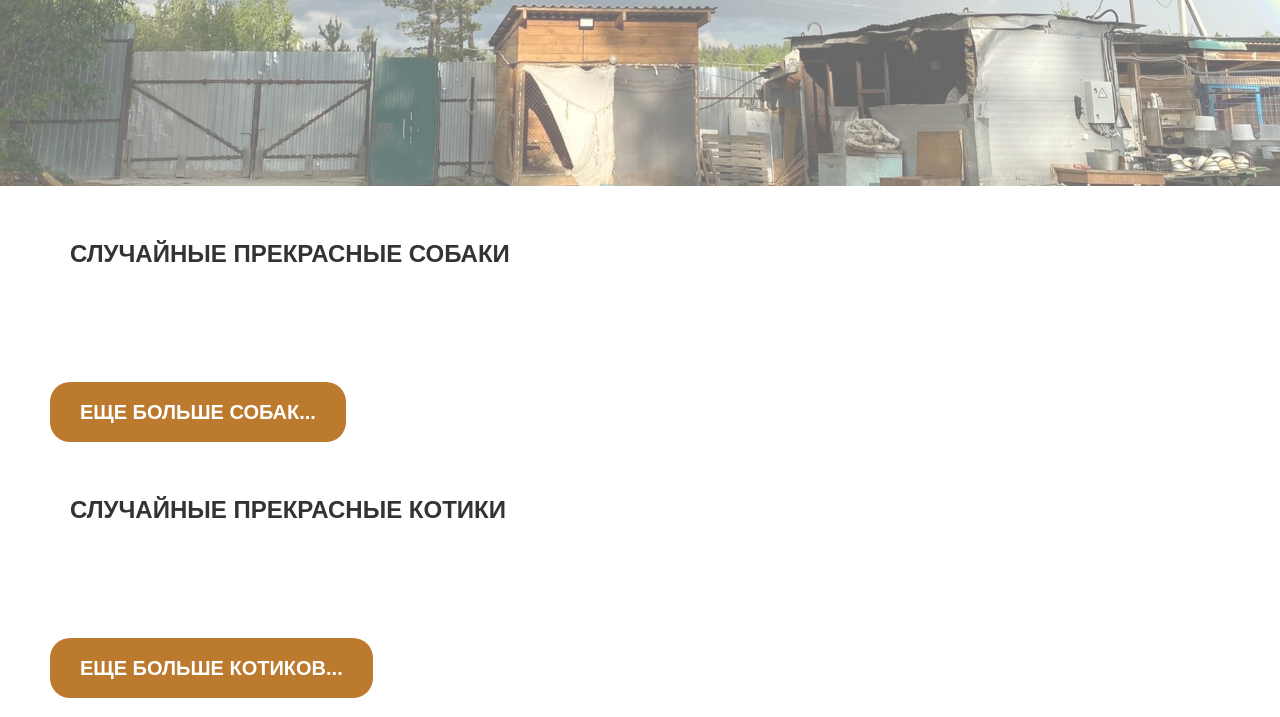
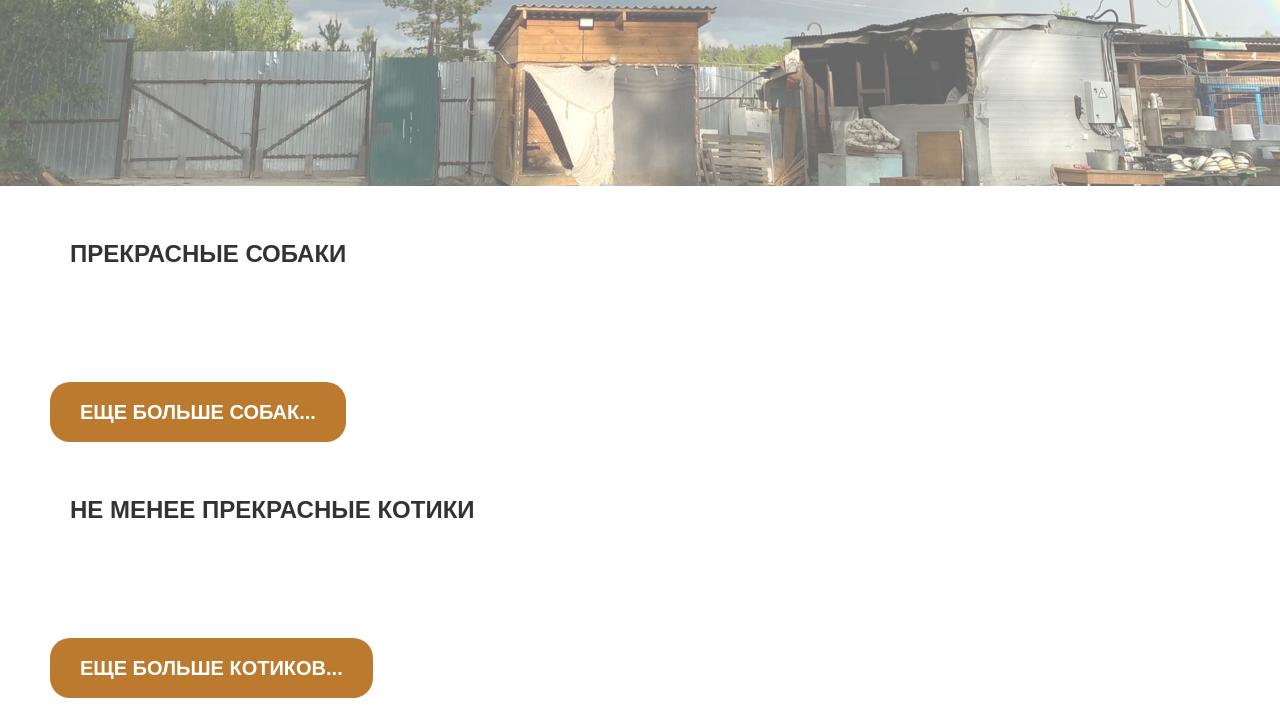
Before and after one commit to Gasuaska/snz_shelter, a Django app: template templates/homepage/index.html in a window 1280 px wide. Shown: the part 424-1141 px from the top of the page. Run offline with Django 3.2, Linux system fonts and the light colour scheme; the template is opened without the code that fills it, so the values that code supplies are empty; parts of the project's set-up code (start-up, migrations or seed data) failed here and were passed over.

```diff
--- a/templates/homepage/index.html
+++ b/templates/homepage/index.html
@@ -15,7 +15,7 @@
 </div>
 
 <section class="section">
-    <h2 class="section-title">СЛУЧАЙНЫЕ ПРЕКРАСНЫЕ СОБАКИ</h2>
+    <h2 class="section-title">ПРЕКРАСНЫЕ СОБАКИ</h2>
 <div class="dogs-container">
     {% for dog in dogs %}
       {% include "includes/dog_card.html" %}
@@ -30,7 +30,7 @@
 </section>
 
 <section class="section">
-    <h2 class="section-title">СЛУЧАЙНЫЕ ПРЕКРАСНЫЕ КОТИКИ</h2>
+    <h2 class="section-title">НЕ МЕНЕЕ ПРЕКРАСНЫЕ КОТИКИ</h2>
 <div class="dogs-container">
     {% for cat in cats %}
       {% include "includes/cat_card.html" %}
```
Also changed, not shown: 1 other file.
